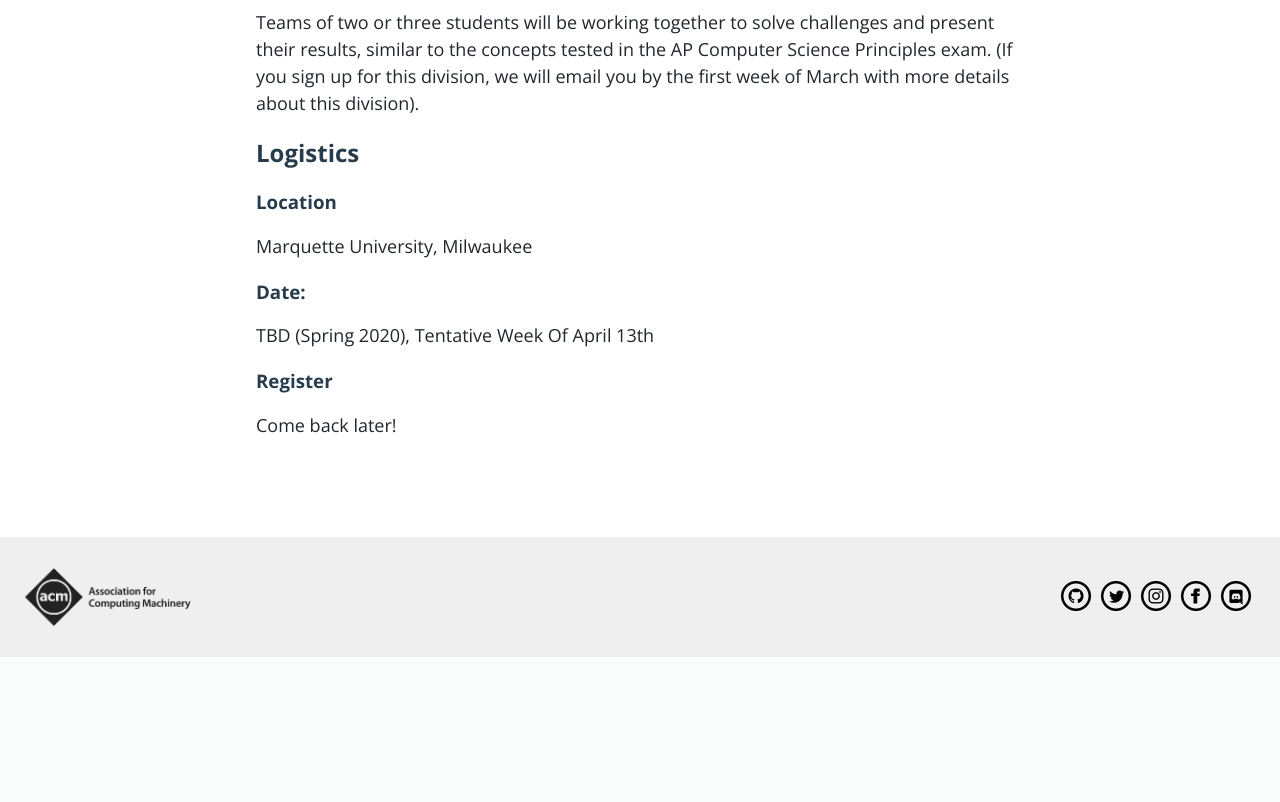
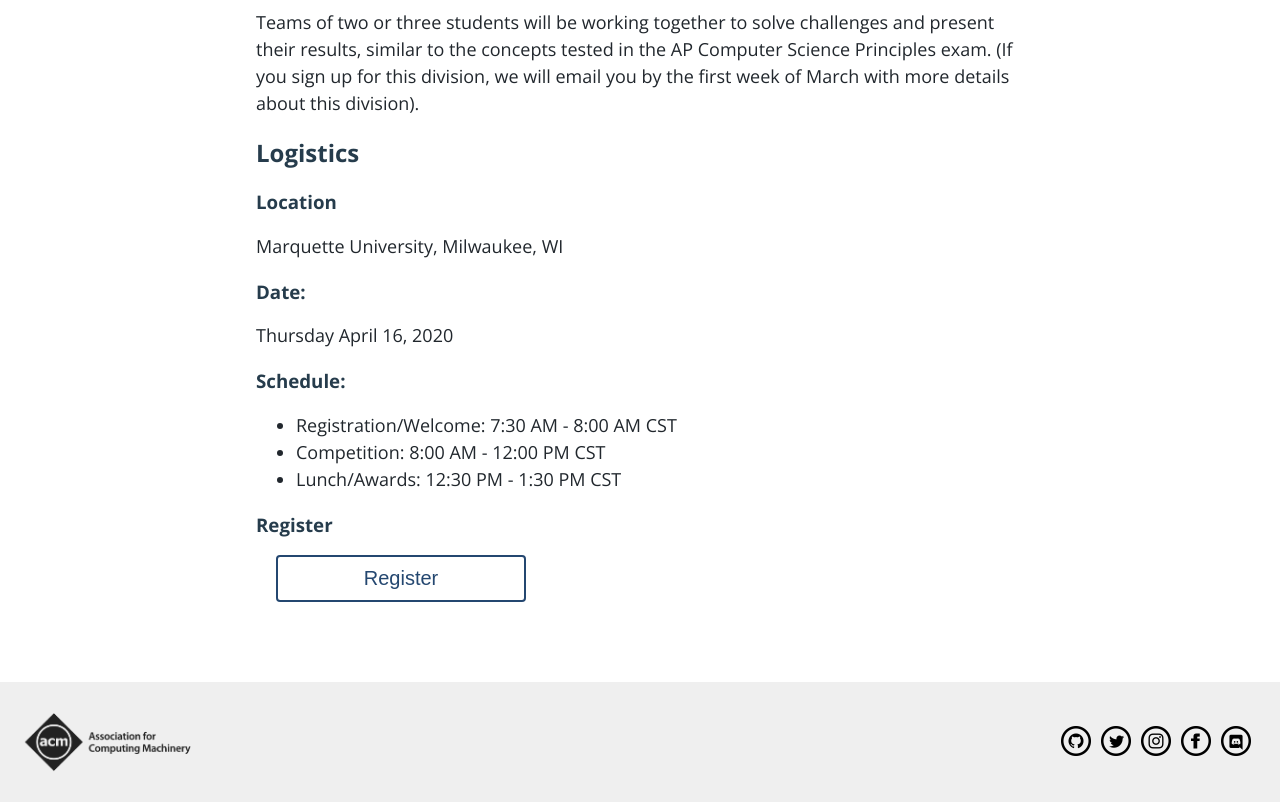
Before and after one commit to acm-mu/acmweb, a PHP site: page /competition in a window 1280 px wide. Shown: the part 1049-1851 px from the top of the page. Before the commit the page ends 1676 px from the top, so only its background shows below. Run offline with PHP 8.4, Linux system fonts and the light colour scheme; some libraries are stand-ins or nearby versions.

Commit message:
Updated Competition pages and removed old code

```diff
--- a/competition.php
+++ b/competition.php
@@ -37,22 +37,6 @@ Link with timestamp in url to prevent browser from caching. -->
     submissions. Development environments available will most likely include <a href="https://www.eclipse.org/">Eclipse</a>, <a href="https://netbeans.org/">NetBeans</a>, WordPad + JDK, <a href="https://www.cygwin.com/">Cygwin tools</a>, <a href="https://www.bluej.org/">BlueJ</a>, and <a href="https://www.jetbrains.com/idea/">IntelliJ</a>.
 
     <br />
-
-    <!-- See examples of problems from previous competitions: -->
-    <!-- <ul>
-        <a href="/archive/2019/q0">
-            <li>2019</li>
-        </a>
-        <a href="/archive/2018/q0">
-            <li>2018</li>
-        </a>
-        <a href="/archive/2017/q1">
-            <li>2017</li>
-        </a>
-        <a href="/archive/2013/q1">
-            <li>2013</li>
-        </a>
-    </ul> -->
     <p>
         You may find it useful to review our <a href="/assets/2019bluerules.pdf">Competition Rules</a>, and Java
         Preparation Notes <i>(Python Preparation Notes coming soon)</i>.
@@ -73,18 +57,27 @@ Link with timestamp in url to prevent browser from caching. -->
 <h2>Logistics</h2>
 <h3>Location</h3>
 <p>
-    Marquette University, Milwaukee
+    Marquette University, Milwaukee, WI
 </p>
 
 <h3>Date:</h3>
 <p>
-    TBD (Spring 2020),
-    Tentative Week Of April 13th
+    Thursday April 16, 2020
 </p>
 
+<h3>Schedule:</h3>
+<ul>
+    <li>Registration/Welcome: 7:30 AM - 8:00 AM CST</li>
+    <li>Competition: 8:00 AM - 12:00 PM CST</li>
+    <li>Lunch/Awards: 12:30 PM - 1:30 PM CST</li>
+</ul>
+
 <h3>Register</h3>
-<p>
+<!-- <p>
     Come back later!
-</p>
+</p> -->
+<a href="/register">
+        <button class="register">Register</button>
+    </a>
 
 <?php require_once $_SERVER['DOCUMENT_ROOT'] . "/include/footer.php"; ?>
--- a/css/competition.css
+++ b/css/competition.css
@@ -6,10 +6,8 @@ button {
   border: none;
   color: white;
   margin: 0 20px;
-  /*border-bottom: 5px solid #333;*/
-  /*box-shadow: 0px 5px 10px #ddd;*/
+  background: transparent;
   position: relative;
-  /*display:block;*/
   padding: 10px 24px;
   color: #244770;
   border: 2px #244770 solid;
@@ -25,29 +23,13 @@ button {
   -webkit-transition: 0.08s ease-in;
 }
 
-/*button.comp_button:hover {
-  cursor: pointer;
-  /*box-shadow: 0px 5px 10px #ccc;
-}*/
-
-button.register {
-  background: #0b8e00;
-  border-bottom-color: #027209;
-}
-
-button.java {
-  background: transparent;
-  /*border: 2px solid #244770;*/
-  /*color: #244770;*/
-  /*background: #00758f;
-  border-bottom-color: #025f74;*/
-}
-
-button.java:hover {
+button.java:hover,
+button.register:hover {
   color: #fff;
 }
 
-button.java:before {
+button.java:before,
+button.register:before {
   content: "";
   position: absolute;
   background: #244770;
@@ -59,38 +41,10 @@ button.java:before {
   -webkit-transition: top 0.09s ease-in;
 }
 
-button.java:hover:before {
+button.java:hover:before,
+button.register:hover:before {
   top: 0;
 }
-
-/*button.scratch {
-  background: transparent;
-  /*border: 2px solid #244770;
-  color: #244770;*/
-  /*background: #fdb825;
-  border-bottom-color: #c9911b;
-}
-
-button.scratch:hover {
-  color: #fff;
-}
-
-button.scratch:before {
-  content: "";
-  position: absolute;
-  background: #fdb825;
-  border: 2px solid #fdb825;
-  bottom: 0;
-  left: 0;
-  right: 0;
-  top: 100%;
-  z-index: -1;
-  -webkit-transition: top 0.09s ease-in;
-}
-
-button.scratch:hover:before {
-  top: 0;
-}*/
 
 button.scratch{
   -webkit-transition: all 150ms cubic-bezier(0.445, 0.050, 0.550, 0.950);
```
